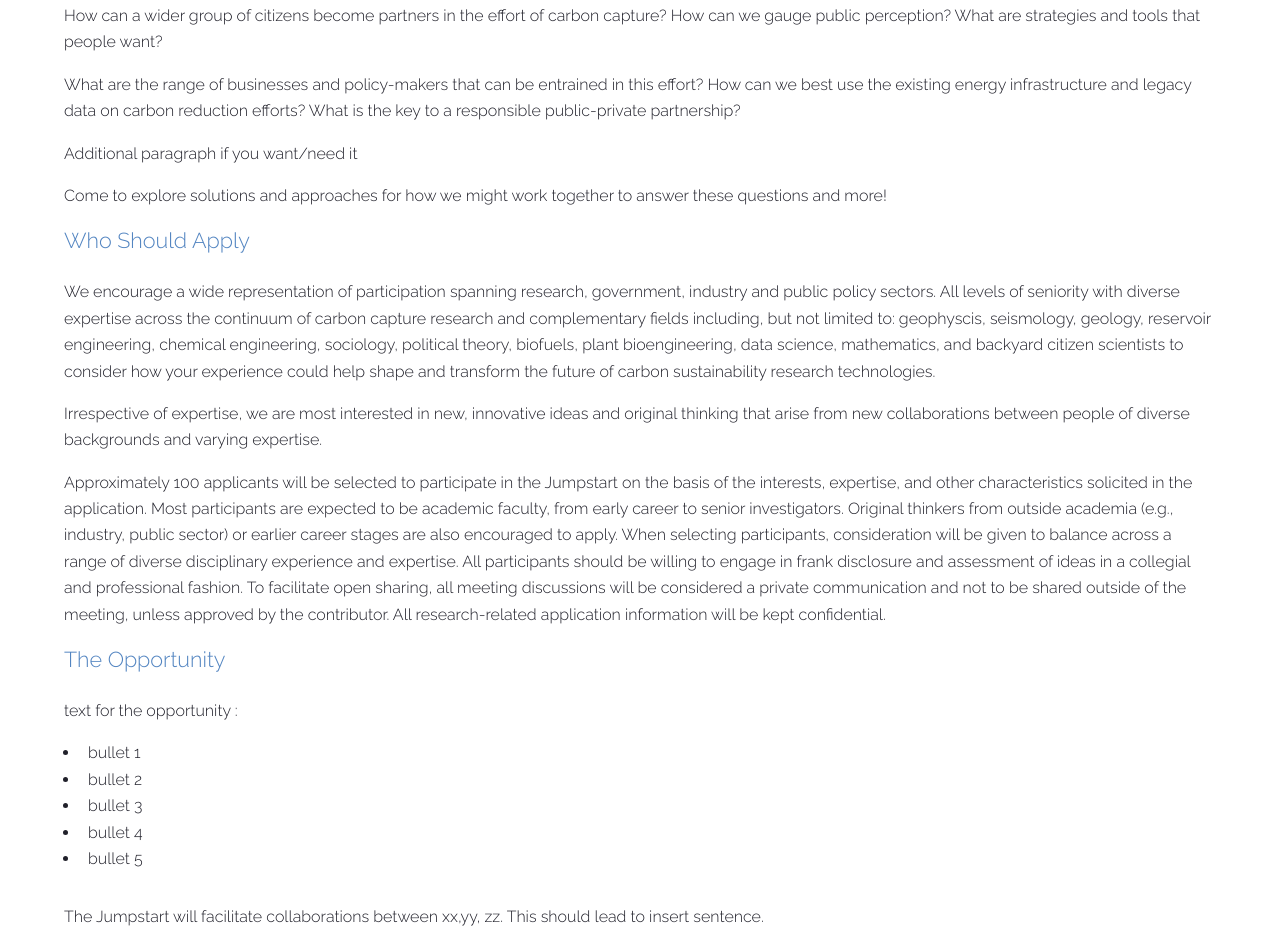
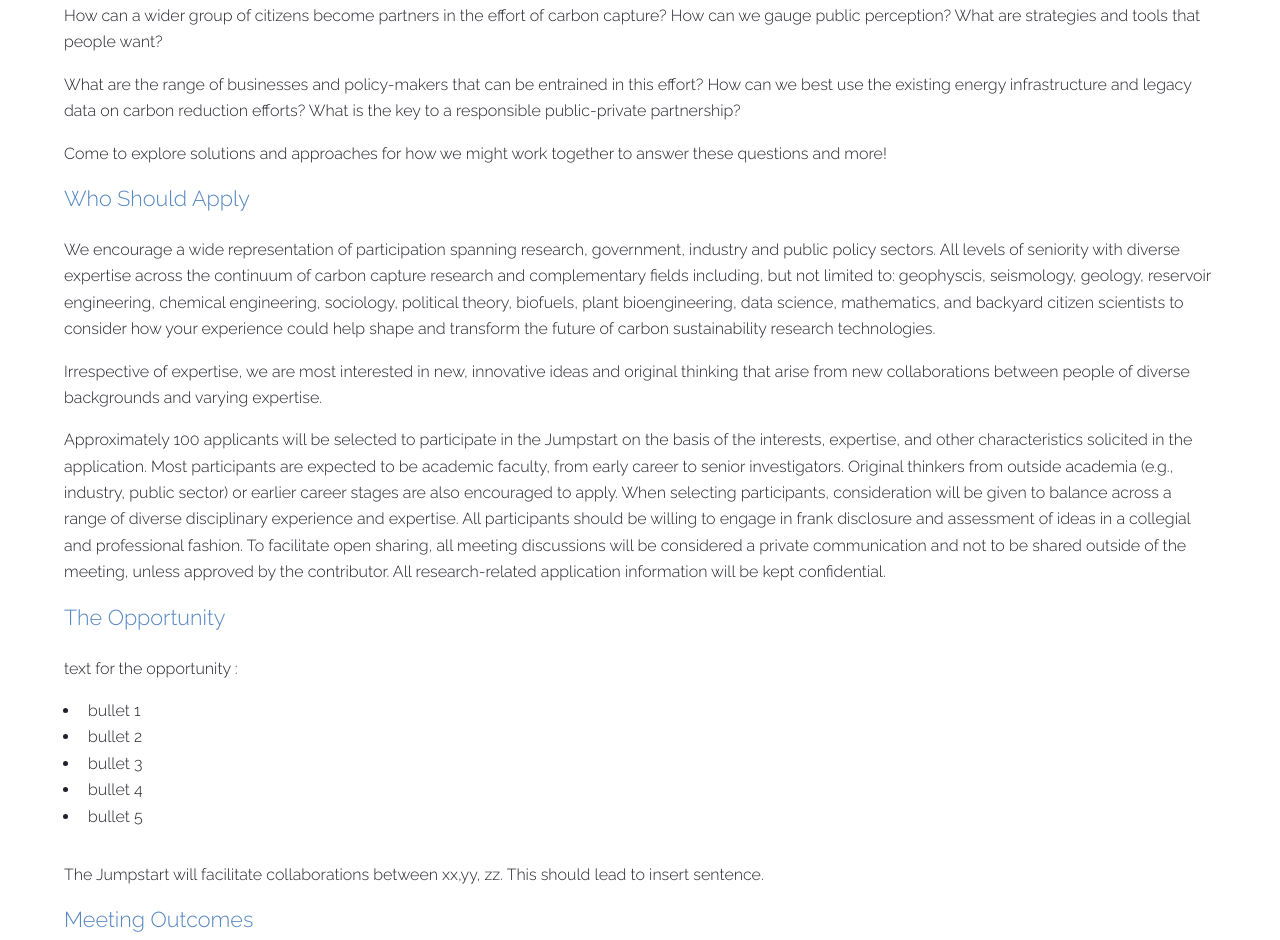
Before and after one commit to Knowinnovation/carbonworkshop, a plain HTML site: page index.html in a window 1280 px wide. Shown: the part 1460-2400 px from the top of the page. Drawn offline with Linux system fonts and the light colour scheme.

Commit message:
Update index.html

```diff
--- a/index.html
+++ b/index.html
@@ -48,7 +48,7 @@
             <h3>The Challenge</h3>
             <p>What are the range of possible carbon capture approaches? What are the technological challenges of each of them? What are the ways to employ geological and geophysical knowledge and expertise? How can we use CCS expertise from large site-specific experiments in other approaches? What are the unintended consequences in terms of earthquakes, groundwater response, and leakage? </p>
             <p> How can a wider group of citizens become partners in the effort of carbon capture? How can we gauge public perception? What are strategies and tools that people want?</p>
-            <p>What are the range of businesses and policy-makers that can be entrained in this effort? How can we best use the existing energy infrastructure and legacy data on carbon reduction efforts? What is the key to a responsible public-private partnership?            <p> Additional paragraph if you want/need it</p>
+            <p>What are the range of businesses and policy-makers that can be entrained in this effort? How can we best use the existing energy infrastructure and legacy data on carbon reduction efforts? What is the key to a responsible public-private partnership?</p>
             <p>Come to explore solutions and approaches for how we might work together to answer these questions and more!</p>
             <h3>Who Should Apply</h3>
             <p>We encourage a wide representation of participation spanning research, government, industry and public policy sectors. All levels of seniority with diverse expertise across the continuum of carbon capture research and complementary fields including, but not limited to: geophyscis, seismology, geology, reservoir engineering, chemical engineering, sociology, political theory, biofuels, plant bioengineering, data science, mathematics, and backyard citizen scientists to consider how your experience could help shape and transform the future of carbon sustainability research technologies.</p>
```
